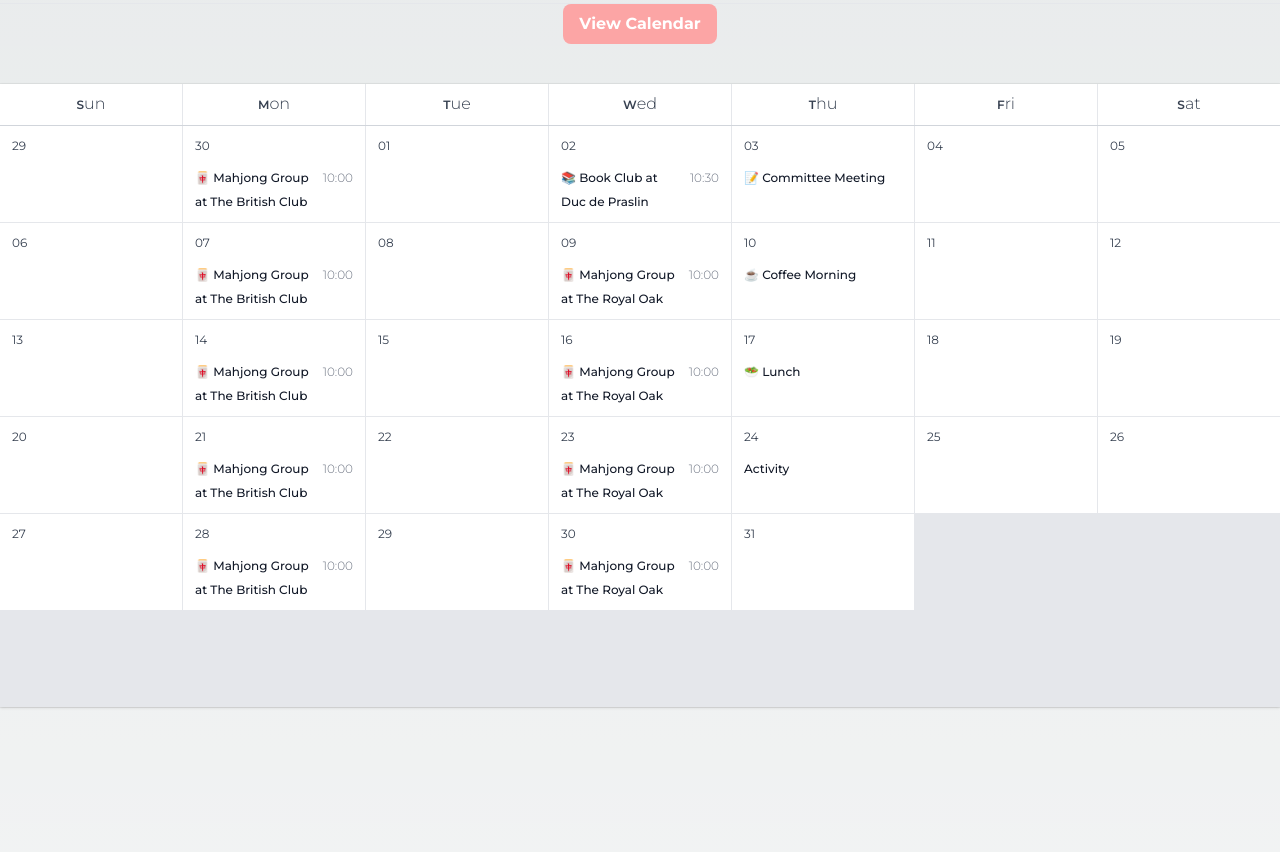
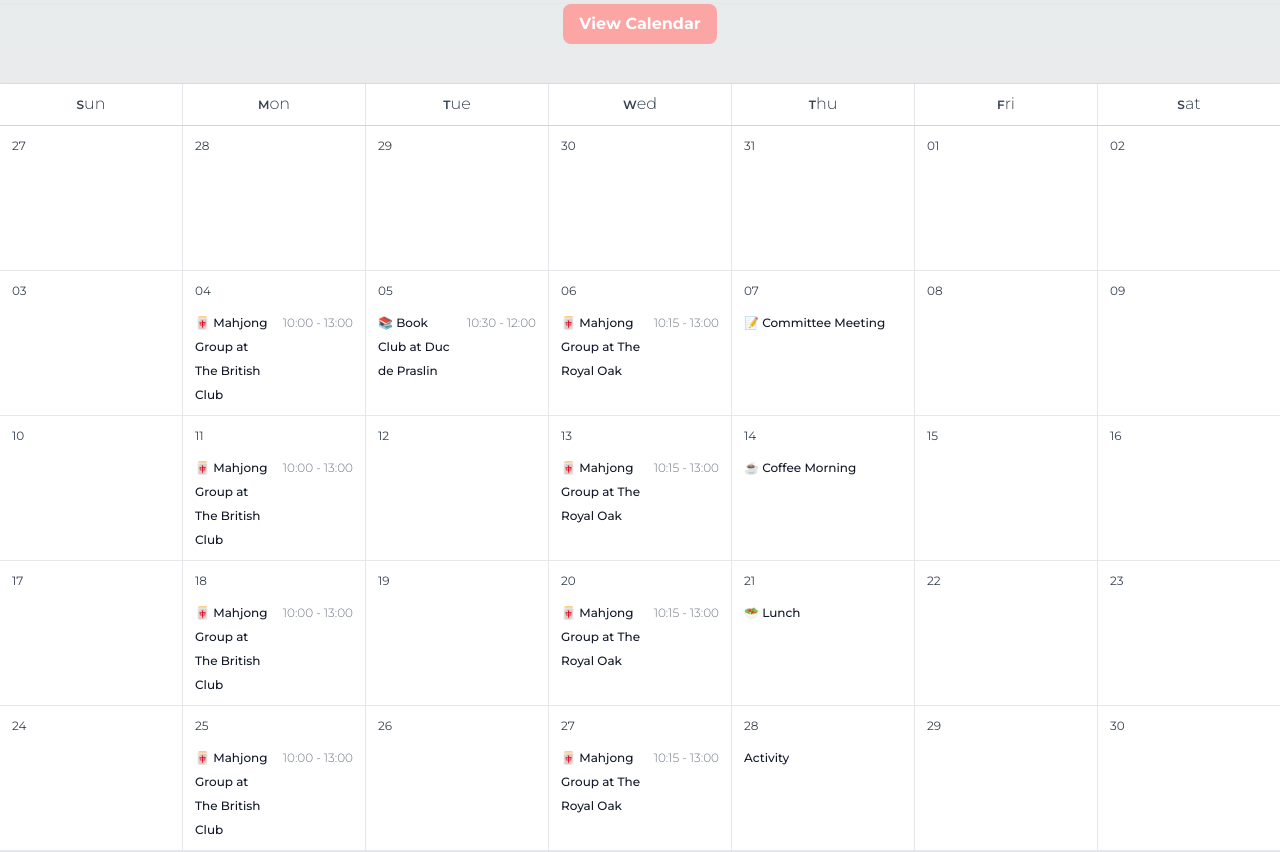
Before and after one commit to elcarp/bwgbangkok, a Next.js app: page / in a window 1280 px wide. Shown: the part 2220-3072 px from the top of the page. Built offline with nearby package versions, Linux system fonts and the light colour scheme; a web font is replaced by a local one.

Commit message:
update events for november

```diff
--- a/components/calendar.tsx
+++ b/components/calendar.tsx
@@ -12,143 +12,155 @@ const cedarville = Cedarville_Cursive({
   weight: '400',
   subsets: ['latin'],
 })
-
 const days = [
-  { date: '2024-09-29', events: [] },
+  { date: '2024-10-27', events: [] },
+  { date: '2024-10-28', events: [] },
+  { date: '2024-10-29', events: [] },
+  { date: '2024-10-30', events: [] },
+  { date: '2024-10-31', events: [] },
+  { date: '2024-11-01', events: [] },
+  { date: '2024-11-02', events: [] },
+  { date: '2024-11-03', events: [] },
   {
-    date: '2024-09-30',
+    date: '2024-11-04',
     events: [
       {
         name: '🀄 Mahjong Group at The British Club',
-        time: '10:00',
+        time: '10:00 - 13:00',
         href: '/calendar#mahjong',
       },
     ],
   },
-  { date: '2024-10-01', events: [] },
   {
-    date: '2024-10-02',
+    date: '2024-11-05',
     events: [
       {
         name: '📚 Book Club at Duc de Praslin',
-        time: '10:30',
+        time: '10:30 - 12:00',
         href: '/calendar#bookclub',
       },
     ],
   },
   {
-    date: '2024-10-03',
-    events: [{ name: '📝 Committee Meeting', href: '/calendar' }],
-  },
-  { date: '2024-10-04', events: [] },
-  { date: '2024-10-05', events: [] },
-  { date: '2024-10-06', events: [] },
-  {
-    date: '2024-10-07',
-    events: [
-      {
-        name: '🀄 Mahjong Group at The British Club',
-        time: '10:00',
-        href: '/calendar#mahjong',
-      },
-    ],
-  },
-  { date: '2024-10-08', events: [] },
-  {
-    date: '2024-10-09',
+    date: '2024-11-06',
     events: [
       {
         name: '🀄 Mahjong Group at The Royal Oak',
-        time: '10:00',
+        time: '10:15 - 13:00',
         href: '/calendar#mahjong',
       },
     ],
   },
   {
-    date: '2024-10-10',
-    events: [{ name: '☕ Coffee Morning', href: '/calendar' }],
+    date: '2024-11-07',
+    events: [
+      {
+        name: '📝 Committee Meeting',
+        href: '/calendar',
+      },
+    ],
   },
-  { date: '2024-10-11', events: [] },
-  { date: '2024-10-12', events: [] },
-  { date: '2024-10-13', events: [] },
+  { date: '2024-11-08', events: [] },
+  { date: '2024-11-09', events: [] },
+  { date: '2024-11-10', events: [] },
   {
-    date: '2024-10-14',
+    date: '2024-11-11',
     events: [
       {
         name: '🀄 Mahjong Group at The British Club',
-        time: '10:00',
+        time: '10:00 - 13:00',
         href: '/calendar#mahjong',
       },
     ],
   },
-  { date: '2024-10-15', events: [] },
+  { date: '2024-11-12', events: [] },
   {
-    date: '2024-10-16',
+    date: '2024-11-13',
     events: [
       {
         name: '🀄 Mahjong Group at The Royal Oak',
-        time: '10:00',
+        time: '10:15 - 13:00',
         href: '/calendar#mahjong',
       },
     ],
   },
   {
-    date: '2024-10-17',
-    events: [{ name: '🥗 Lunch', href: '/calendar' }],
+    date: '2024-11-14',
+    events: [
+      {
+        name: '☕ Coffee Morning',
+        href: '/calendar',
+      },
+    ],
   },
-  { date: '2024-10-18', events: [] },
-  { date: '2024-10-19', events: [] },
-  { date: '2024-10-20', events: [] },
+  { date: '2024-11-15', events: [] },
+  { date: '2024-11-16', events: [] },
+  { date: '2024-11-17', events: [] },
   {
-    date: '2024-10-21',
+    date: '2024-11-18',
     events: [
       {
         name: '🀄 Mahjong Group at The British Club',
-        time: '10:00',
+        time: '10:00 - 13:00',
         href: '/calendar#mahjong',
       },
     ],
   },
-  { date: '2024-10-22', events: [] },
+  { date: '2024-11-19', events: [] },
   {
-    date: '2024-10-23',
+    date: '2024-11-20',
     events: [
       {
         name: '🀄 Mahjong Group at The Royal Oak',
-        time: '10:00',
+        time: '10:15 - 13:00',
         href: '/calendar#mahjong',
       },
     ],
   },
   {
-    date: '2024-10-24',
-    events: [{ name: 'Activity', href: '/calendar' }],
+    date: '2024-11-21',
+    events: [
+      {
+        name: '🥗 Lunch',
+        href: '/calendar',
+      },
+    ],
   },
-  { date: '2024-10-25', events: [] },
-  { date: '2024-10-26', events: [] },
-  { date: '2024-10-27', events: [] },
+  { date: '2024-11-22', events: [] },
+  { date: '2024-11-23', events: [] },
+  { date: '2024-11-24', events: [] },
   {
-    date: '2024-10-28',
+    date: '2024-11-25',
     events: [
       {
         name: '🀄 Mahjong Group at The British Club',
-        time: '10:00',
+        time: '10:00 - 13:00',
         href: '/calendar#mahjong',
       },
     ],
   },
-  { date: '2024-10-29', events: [] },
+  { date: '2024-11-26', events: [] },
   {
-    date: '2024-10-30',
+    date: '2024-11-27',
     events: [
       {
         name: '🀄 Mahjong Group at The Royal Oak',
-        time: '10:00',
+        time: '10:15 - 13:00',
         href: '/calendar#mahjong',
       },
     ],
   },
-  { date: '2024-10-31', events: [] },
+  {
+    date: '2024-11-28',
+    events: [
+      {
+        name: 'Activity',
+        href: '/calendar',
+      },
+    ],
+  },
+  { date: '2024-11-29', events: [] },
+  { date: '2024-11-30', events: [] },
 ]
 
 const date = new Date()
```
